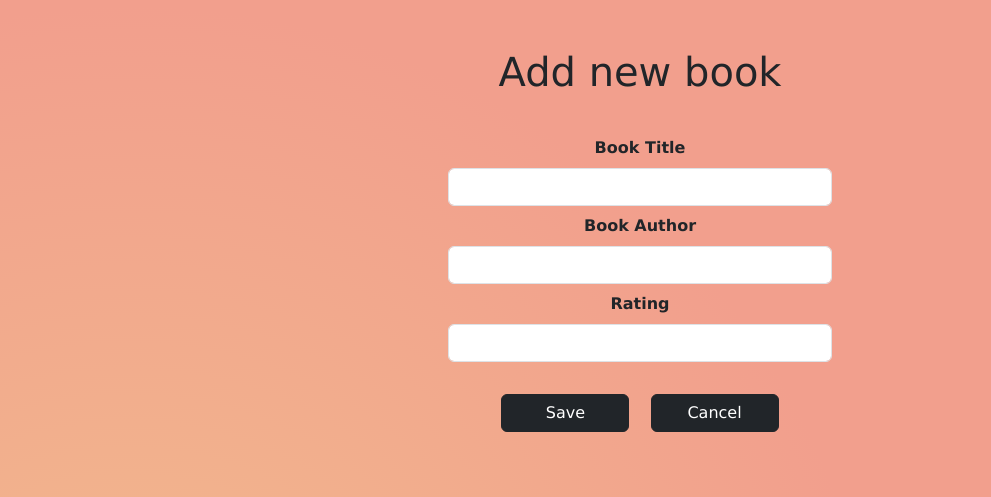
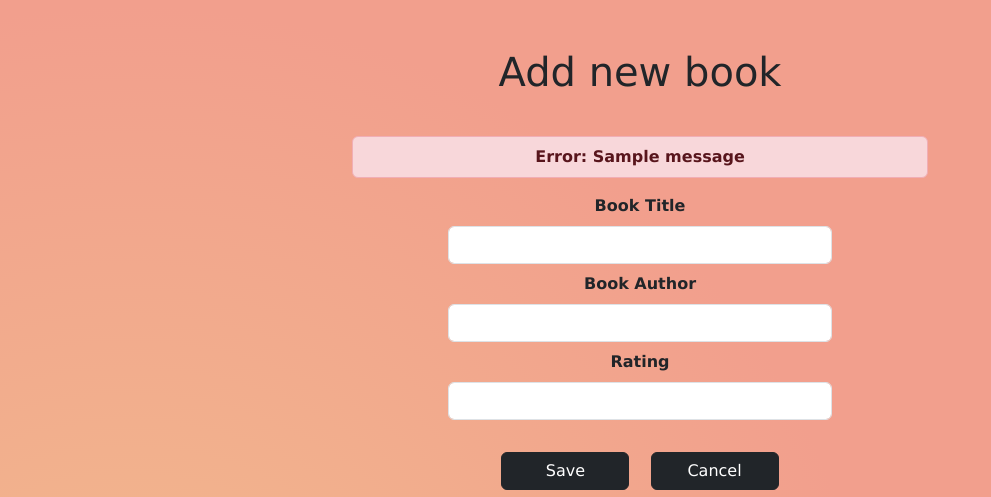
Before and after one commit to ig0r-ferreira/virtual-bookshelf, a Flask app: page /add in a window 1280 px wide. Shown: the top 497 px of the page, without its empty margins (0-991 px from the left). Run offline with Flask 3, Linux system fonts and the light colour scheme; one stand-in notice (Sample message) is shown; some libraries are stand-ins or nearby versions.

Commit message:
Add validation when adding already registered book

```diff
--- a/virtual_bookshelf/static/style.css
+++ b/virtual_bookshelf/static/style.css
@@ -72,3 +72,9 @@ label {
 input {
     text-align: center;
 }
+
+.error-list {
+    margin: 0 auto;
+    max-width: 36rem;
+    margin-bottom: 1rem;
+}
--- a/virtual_bookshelf/templates/add.html
+++ b/virtual_bookshelf/templates/add.html
@@ -7,6 +7,17 @@
 {% block content %}
 <main class="container">
     <h1>Add new book</h1>
+    {% with errors = get_flashed_messages(category_filter=["error"]) %}
+    {% if errors %}
+        <ul class="error-list list-group">
+        {% for error in errors %}
+            <li class="list-group-item list-group-item-danger">
+                <strong>Error: {{ error }}</strong>
+            </li>
+        {% endfor %}
+        </ul>
+    {% endif %}
+    {% endwith %}
     <form action="{{ url_for('bookshelf.add_book') }}" method="post">
         <div class="row mx-auto">
             <label class="form-label" for="book-title">Book Title</label>
--- a/virtual_bookshelf/views.py
+++ b/virtual_bookshelf/views.py
@@ -1,5 +1,14 @@
-from flask import Blueprint, Flask, redirect, render_template, request, url_for
+from flask import (
+    Blueprint,
+    Flask,
+    flash,
+    redirect,
+    render_template,
+    request,
+    url_for,
+)
 from sqlalchemy import delete, select
+from sqlalchemy.exc import IntegrityError
 from werkzeug.wrappers import Response
 
 from virtual_bookshelf.database import Session
@@ -17,14 +26,19 @@ def index() -> str:
 @bp.route('/add', methods=['GET', 'POST'])
 def add_book() -> str | Response:
     if request.method == 'POST':
+        book_title = request.form['book-title']
         book = Book(
-            title=request.form['book-title'],
+            title=book_title,
             author=request.form['book-author'],
             rating=float(request.form['rating']),
         )
         Session.add(book)
-        Session.commit()
-        return redirect(url_for('index'))
+        try:
+            Session.commit()
+        except IntegrityError:
+            flash(f'Book {book_title!a} is already registered.', 'error')
+        else:
+            return redirect(url_for('index'))
 
     return render_template('add.html')
 
```
